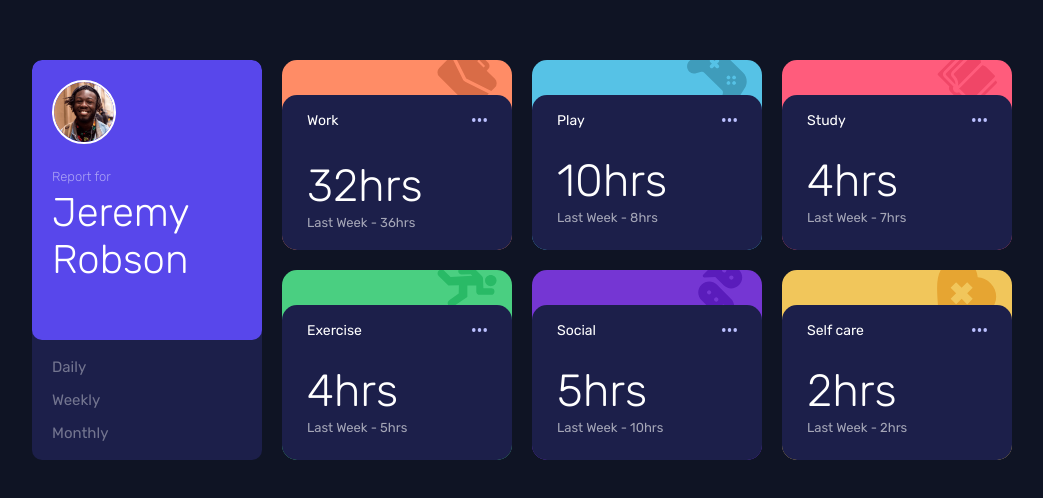
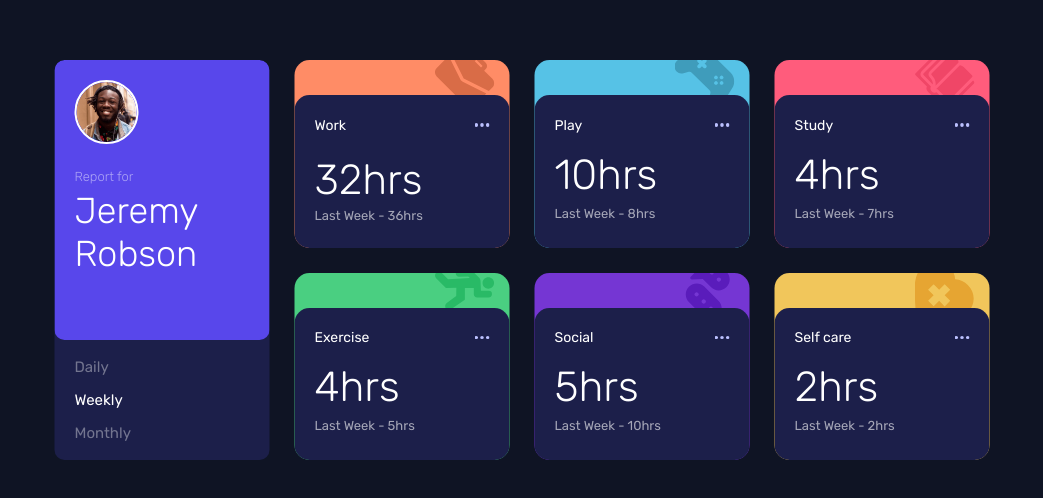
Before and after one commit to brianMunyao/thejitu-assign-3-time-tracking-dashboard, a plain HTML site: page index.html in a window 1280 px wide. Shown: the part 140-638 px from the top of the page, without its empty margins (118-1161 px from the left). Drawn offline with Linux system fonts and the light colour scheme.

Commit message:
minor: modified some styles

```diff
--- a/style.css
+++ b/style.css
@@ -23,9 +23,9 @@ main {
 	grid-template-areas:
 		'user-container work play study'
 		'user-container exercise social self-care';
-	grid-auto-columns: 230px;
+	grid-auto-columns: 215px;
 	height: 400px;
-	gap: 20px;
+	gap: 25px;
 }
 
 .user-container {
@@ -91,7 +91,7 @@ main {
 }
 
 .user-name {
-	font-size: 40px;
+	font-size: 36px;
 }
 
 .user-con-lower {
@@ -105,6 +105,10 @@ main {
 	color: #ffffff62;
 	transition: all 0.2s linear;
 	font-size: 15px;
+}
+.user-con-lower > span:nth-child(2) {
+	color: #fff;
+	cursor: pointer;
 }
 .user-con-lower > span:hover {
 	color: #fff;
@@ -135,7 +139,7 @@ main {
 	background: hsl(235, 46%, 20%);
 	z-index: 1;
 	border-radius: 15px 15px 0 0;
-	padding: 10px 25px;
+	padding: 15px 20px;
 	display: grid;
 	grid-template-columns: 1fr;
 	grid-auto-rows: 30px 1fr;
@@ -159,11 +163,12 @@ main {
 
 .time {
 	font-weight: 300;
-	font-size: 45px;
+	font-size: 42px;
 	margin: auto 0 3px;
 }
 
 .last-week {
 	font-size: 13px;
 	opacity: 0.6;
+	margin-top: 3px;
 }
```
